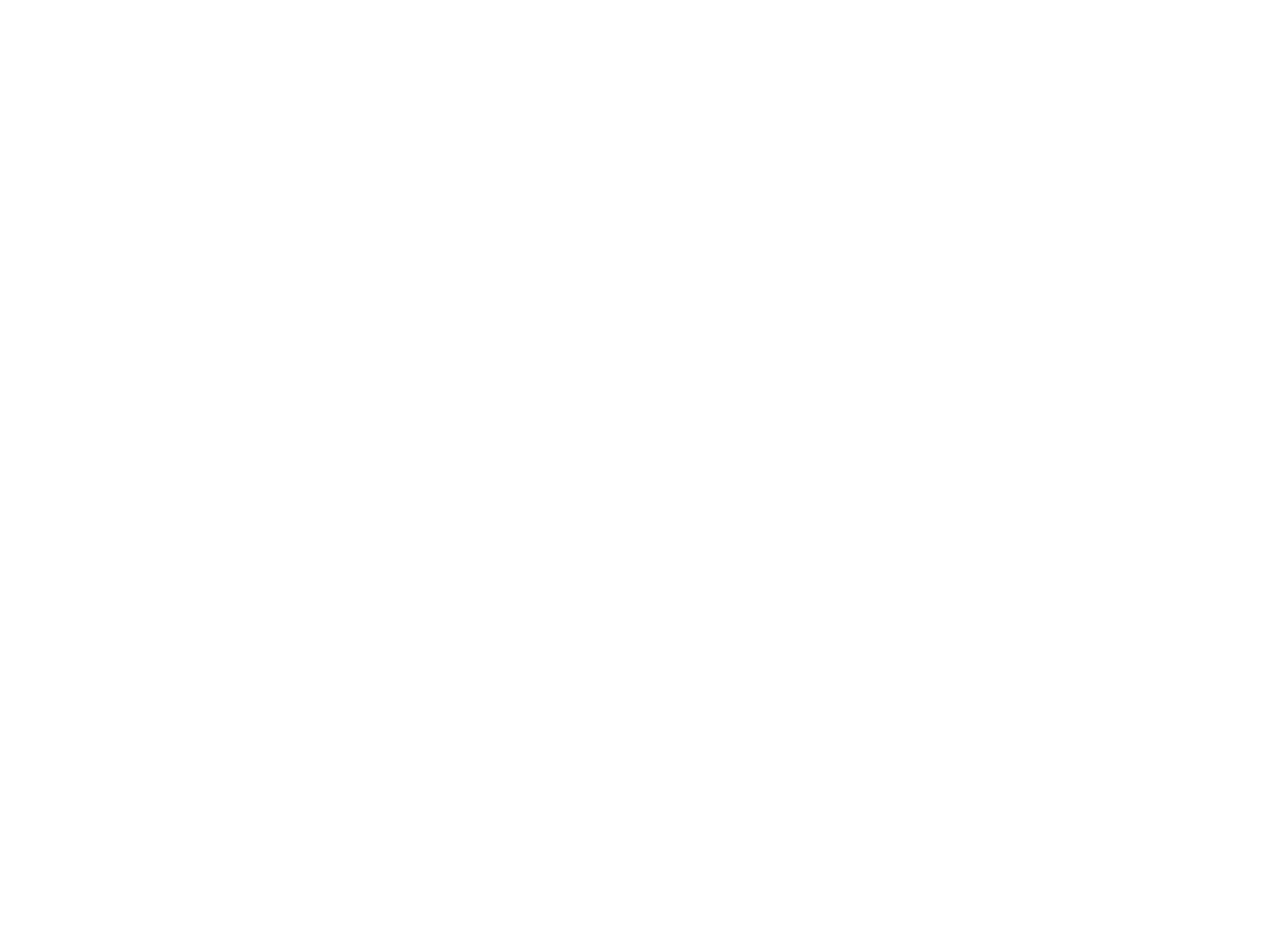
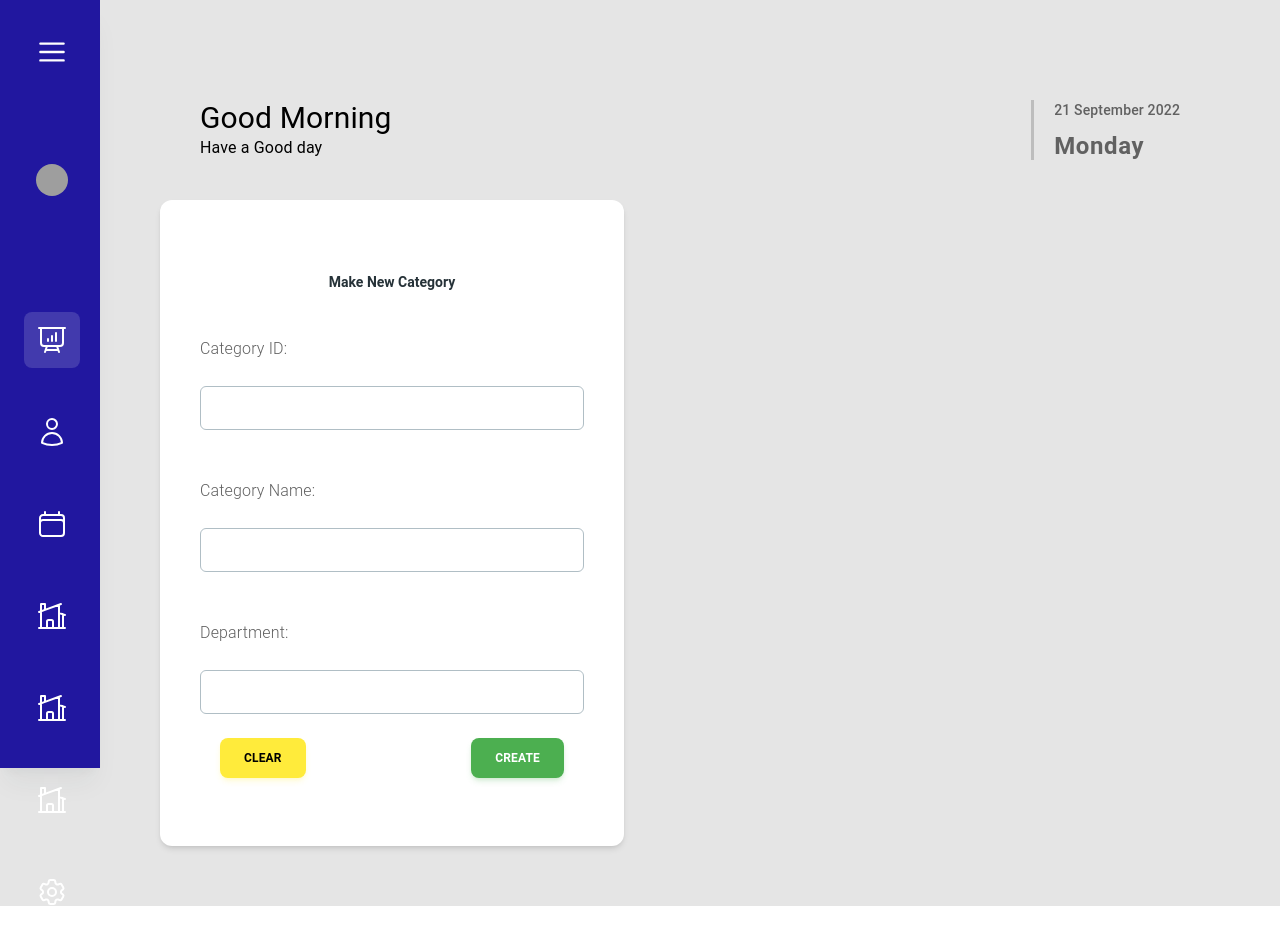
Before and after one commit to codefusionuom/studio-application, a React (Create React App) app: page /stockManager/form in a window 1280 px wide. Before the commit this address had no page. Before the commit the page ends 800 px from the top, so only its background shows below. Built offline with nearby package versions, Linux system fonts and the light colour scheme; grey boxes are pictures that could not be loaded.

Commit message:
add form component

```diff
--- a/src/App.js
+++ b/src/App.js
@@ -24,6 +24,8 @@
 import StockItem from './pages/stockManager/Stk_StockItem';
 import Suppliers from './pages/stockManager/Stk_supplier';
 import ReturnedStock from './pages/stockManager/Stk_returnedStock';
+import AddCategoryForm from './pages/stockManager/AddCategoryForm';
+
 
 
 function App() {
@@ -55,6 +57,7 @@
         <Route index={false}  path="/stockManager/returnedStock" element={<ReturnedStock />} />
         <Route index={false}  path="/stockManager/stockItem" element={<StockItem />} />
         <Route index={false}  path="/stockManager/supplier" element={<Suppliers />} />
+        <Route index={false}  path="/stockManager/form" element={<AddCategoryForm />} />
       </Route>
 
       <Route path="/employeeManager" element={<EmployeeManager />}>
--- /dev/null
+++ b/src/pages/stockManager/AddCategoryForm.js
@@ -0,0 +1,38 @@
+import {
+    Card,
+    Input,
+    Checkbox,
+    Button,
+    Typography,
+  } from "@material-tailwind/react";
+import React from 'react'
+import ButtonComp from "./Stk_components/ButtonComp";
+import SampleForm from "./Stk_components/Form";
+
+function AddCategoryForm() {
+  return (
+
+      <Card color="white " shadow={true}  className=" w-fit p-10">
+
+      <form className="mt-8 mb-2 w-80 max-w-screen-lg sm:w-96 justify-center">
+
+
+            <SampleForm topic="Make New Category" text="Category ID:"/>
+            <SampleForm text="Category Name:"/>
+            <SampleForm text="Department:"/>
+
+
+
+          <div className="flex justify-between p-5">
+         <ButtonComp color="yellow" text="Clear"></ButtonComp>
+         <ButtonComp color="green" text="Create"></ButtonComp>
+         </div>
+
+      </form>
+
+      </Card>
+
+  )
+}
+
+export default AddCategoryForm
--- /dev/null
+++ b/src/pages/stockManager/Stk_components/ButtonComp.js
@@ -0,0 +1,10 @@
+import React from 'react';
+import { Button } from '@material-tailwind/react';
+
+function ButtonComp({ color, text }) {
+  return (
+    <Button color={color} className=' '>{text}</Button>
+  );
+}
+
+export default ButtonComp;
--- /dev/null
+++ b/src/pages/stockManager/Stk_components/Form.js
@@ -0,0 +1,139 @@
+import {
+    Card,
+    Input,
+    Checkbox,
+    Button,
+    Typography,
+  } from "@material-tailwind/react";
+import React from 'react'
+
+
+
+function SampleForm({text,topic}) {
+  return (
+
+
+
+
+      <div className="mb-1 flex flex-col gap-6">
+              <Typography variant="h4" color="blue-gray" className=" text-center text-sm pb-5">
+              {topic}
+                </Typography>
+        <Typography>{text}</Typography>
+        <Input
+              size="lg"
+              placeholder="000-000-000"
+              className=" !border-t-blue-gray-200 focus:!border-t-gray-900 p-2"
+              labelProps={{
+                className: "before:content-none after:content-none",
+              }}
+         />
+         </div>
+  )
+}
+
+export default SampleForm
+
+
+
+
+
+
+
+
+
+
+
+
+
+
+
+
+
+
+// import {
+//     Card,
+//     Input,
+//     Checkbox,
+//     Button,
+//     Typography,
+//   } from "@material-tailwind/react";
+
+//   export function SimpleForm() {
+//     return (
+//        <Card color="transparent" shadow={false}>
+//         <Typography variant="h4" color="blue-gray">
+//           Sign Up
+//         </Typography>
+//         <Typography color="gray" className="mt-1 font-normal">
+//           Nice to meet you! Enter your details to register.
+//         </Typography>
+
+//         <form className="mt-8 mb-2 w-80 max-w-screen-lg sm:w-96 justify-center">
+//           <div className="mb-1 flex flex-col gap-6">
+//             <Typography variant="h6" color="blue-gray" className="-mb-3">
+//               Your Name
+//             </Typography>
+//             <Input
+//               size="lg"
+//               placeholder="name@mail.com"
+//               className=" !border-t-blue-gray-200 focus:!border-t-gray-900"
+//               labelProps={{
+//                 className: "before:content-none after:content-none",
+//               }}
+//             />
+//             <Typography variant="h6" color="blue-gray" className="-mb-3">
+//               Your Email
+//             </Typography>
+//             <Input
+//               size="lg"
+//               placeholder="name@mail.com"
+//               className=" !border-t-blue-gray-200 focus:!border-t-gray-900"
+//               labelProps={{
+//                 className: "before:content-none after:content-none",
+//               }}
+//             />
+//             <Typography variant="h6" color="blue-gray" className="-mb-3">
+//               Password
+//             </Typography>
+//             <Input
+//               type="password"
+//               size="lg"
+//               placeholder="********"
+//               className=" !border-t-blue-gray-200 focus:!border-t-gray-900"
+//               labelProps={{
+//                 className: "before:content-none after:content-none",
+//               }}
+//             />
+//           </div>
+//           <Checkbox
+//             label={
+//               <Typography
+//                 variant="small"
+//                 color="gray"
+//                 className="flex items-center font-normal"
+//               >
+//                 I agree the
+//                 <a
+//                   href="#"
+//                   className="font-medium transition-colors hover:text-gray-900"
+//                 >
+//                   &nbsp;Terms and Conditions
+//                 </a>
+//               </Typography>
+//             }
+//             containerProps={{ className: "-ml-2.5" }}
+//           />
+//           <Button className="mt-6" fullWidth>
+//             sign up
+//           </Button>
+//           <Typography color="gray" className="mt-4 text-center font-normal">
+//             Already have an account?{" "}
+//             <a href="#" className="font-medium text-gray-900">
+//               Sign In
+//             </a>
+//           </Typography>
+//         </form>
+//       </Card>
+//     );
+//   }
--- a/src/pages/stockManager/index.js
+++ b/src/pages/stockManager/index.js
@@ -11,6 +11,7 @@
 import Layout from '../../global/Layout'
 import { Outlet, Route, Routes } from 'react-router-dom'
 import { stockManagerList } from '../../global/Layout/data'
+import SampleForm from './Stk_components/Form'
 
 
 function index() {
@@ -28,6 +29,7 @@
     <Category/>
     <SMpayment/>
     <SMpaymentDetails/> */}
+    {/* <SampleForm/> */}
 </>
   )
 }
```
